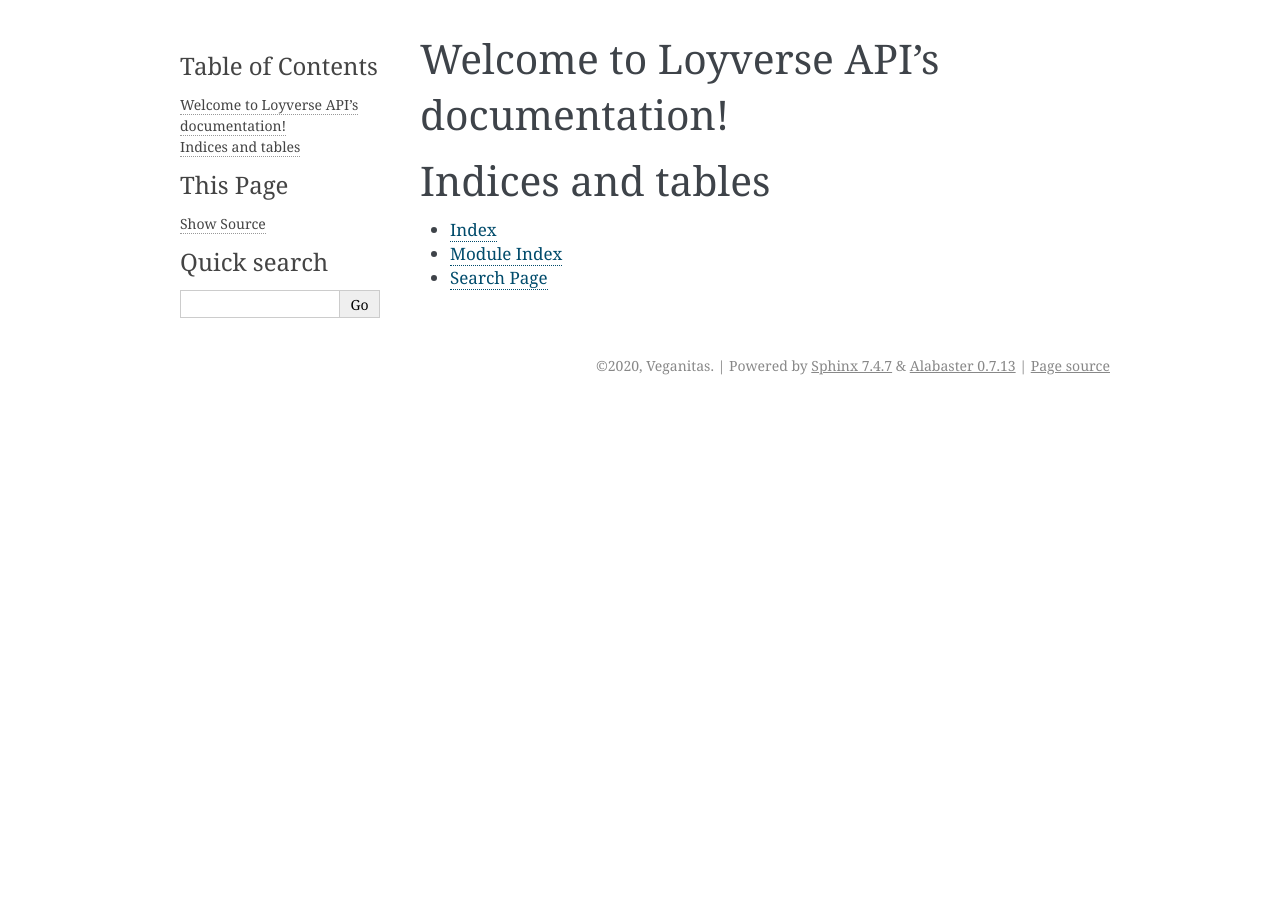
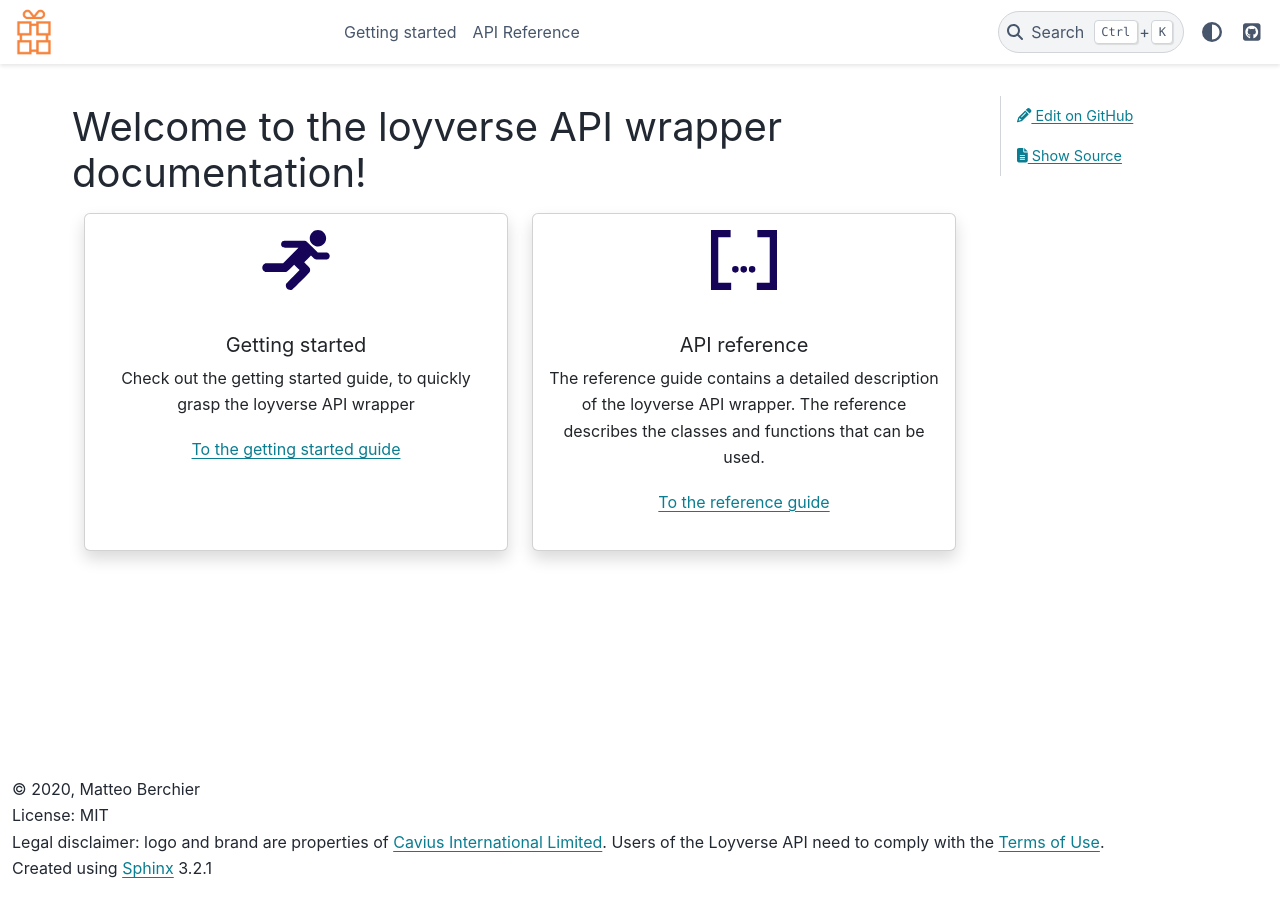
Before and after one commit to matteobe/loyverse, a Sphinx documentation site: the page built from docs/source/index.rst, in a window 1280 px wide. Built offline with Sphinx 7.4.7 and the PyData theme 0.15.4, drawn with Linux system fonts in a browser that asks for light colours.

Commit message:
First stab at documentation prior to release on pypi

```diff
--- /dev/null
+++ b/docs/source/_templates/layout.html
@@ -0,0 +1,15 @@
+{% extends 'pydata_sphinx_theme/layout.html' %}
+
+{% block footer %}
+<footer class="footer mt-5 mt-md-0">
+<div class="container">
+        <p>
+        &#169; {{ copyright }}<br>
+        License: MIT<br>
+        Legal disclaimer: logo and brand are properties of <a href="http://loyverse.com">Cavius International Limited</a>.
+        Users of the Loyverse API need to comply with the <a href="https://loyverse.com/terms-use">Terms of Use</a>.<br>
+        Created using <a href="http://sphinx-doc.org/">Sphinx</a> 3.2.1<br>
+        </p>
+</div>
+</footer>
+{% endblock %}
--- a/docs/source/conf.py
+++ b/docs/source/conf.py
@@ -4,34 +4,36 @@
 # list see the documentation:
 # https://www.sphinx-doc.org/en/master/usage/configuration.html
 
-# -- Path setup --------------------------------------------------------------
-
-# If extensions (or modules to document with autodoc) are in another directory,
-# add these directories to sys.path here. If the directory is relative to the
-# documentation root, use os.path.abspath to make it absolute, like shown here.
-#
-# import os
-# import sys
-# sys.path.insert(0, os.path.abspath('.'))
+# Path setup -----------------------------------------------------------------
+import os
+import sys
+sys.path.insert(0, os.path.abspath('../..'))
 
 
-# -- Project information -----------------------------------------------------
-
-project = 'Loyverse API'
-copyright = '2020, Veganitas'
-author = 'Veganitas'
+# Project information --------------------------------------------------------
+project = 'loyverse'
+copyright = '2020, Matteo Berchier'
+author = 'Matteo Berchier'
 
 # The full version, including alpha/beta/rc tags
-release = '0.1'
+release = '0.0.1'
 
 
-# -- General configuration ---------------------------------------------------
+# General configuration ------------------------------------------------------
+# Extensions
+extensions = [
+    'sphinx.ext.autosummary',
+    'sphinx.ext.autodoc',
+    'sphinx.ext.napoleon',
+]
 
-# Add any Sphinx extension module names here, as strings. They can be
-# extensions coming with Sphinx (named 'sphinx.ext.*') or your custom
-# ones.
-extensions = [
-]
+# Autodoc configurations
+autoclass_content = 'class'
+
+# Napoleon configurations
+napoleon_google_docstring = True
+napoleon_numpy_docstring = True
+napoleon_use_admonition_for_examples = False
 
 # Add any paths that contain templates here, relative to this directory.
 templates_path = ['_templates']
@@ -39,17 +41,40 @@ templates_path = ['_templates']
 # List of patterns, relative to source directory, that match files and
 # directories to ignore when looking for source files.
 # This pattern also affects html_static_path and html_extra_path.
-exclude_patterns = []
+exclude_patterns = [
+    '**.ipynb_checkpoints',
+    '**.ipynb',
+    'tests',
+]
 
 
-# -- Options for HTML output -------------------------------------------------
-
-# The theme to use for HTML and HTML Help pages.  See the documentation for
-# a list of builtin themes.
-#
-html_theme = 'alabaster'
+# HTML output options -----------------------------------------------------
+# HTML theme
+html_theme = 'pydata_sphinx_theme'
 
 # Add any paths that contain custom static files (such as style sheets) here,
 # relative to this directory. They are copied after the builtin static files,
 # so a file named "default.css" will overwrite the builtin "default.css".
 html_static_path = ['_static']
+
+# HTML Configuration of pydata_sphinx_theme ---------------------------------
+html_logo = '_static/loyverse.png'
+html_favicon = '_static/favicon.ico'
+
+html_context = {
+    'github_user': 'matteobe',
+    'github_repo': 'loyverse',
+    'github_version': 'master',
+    'doc_path': 'docs/'
+}
+
+# HTML theme options --------------------------------------------------------
+html_theme_options = {
+    'github_url': 'https://github.com/matteobe/loyverse',
+    'show_prev_next': False,
+    'use_edit_page_button': True,
+    'search_bar_text': 'Search the documentation...',
+}
+
+# If false, no module index is generated.
+html_use_modindex = True
--- a/docs/source/index.rst
+++ b/docs/source/index.rst
@@ -1,20 +1,57 @@
-.. Loyverse API documentation master file, created by
-   sphinx-quickstart on Tue Oct 13 00:52:22 2020.
-   You can adapt this file completely to your liking, but it should at least
-   contain the root `toctree` directive.
+:notoc:
 
-Welcome to Loyverse API's documentation!
-========================================
+Welcome to the loyverse API wrapper documentation!
+===================================================
+
+.. TODO: Make string substitution work with custom variables defined in the config file
+.. Project: |project|
+
+.. Getting started
+.. raw:: html
+
+    <div class="container">
+        <div class="row">
+            <div class="col-lg-6 col-md-6 col-sm-6 col-xs-12 d-flex">
+                <div class="card text-center intro-card shadow">
+                <div class="card-body flex-fill">
+                    <img src="_static/getting_started.svg" class="card-img-top" alt="Getting started" height="60">
+                    <h5 class="card-title">Getting started</h5>
+                    <p class="card-text">Check out the getting started guide, to quickly grasp the loyverse API wrapper</p>
+
+.. TODO: Fix the custom-buttom and image position in landing page.
+.. container:: custom-button
+
+    :ref:`To the getting started guide<getting_started>`
+
+.. API reference
+.. raw:: html
+
+                </div>
+                </div>
+            </div>
+            <div class="col-lg-6 col-md-6 col-sm-6 col-xs-12 d-flex">
+                <div class="card text-center intro-card shadow">
+                <div class="card-body flex-fill">
+                    <img src="_static/api.svg" class="card-img-bottom" alt="API reference" height="60">
+                    <h5 class="card-title">API reference</h5>
+                    <p class="card-text">The reference guide contains a detailed description of the loyverse API
+                        wrapper. The reference describes the classes and functions that can be used.</p>
+
+.. container:: custom-button
+
+    :ref:`To the reference guide<api>`
+
+.. raw:: html
+
+                </div>
+                </div>
+            </div>
+        </div>
+    </div>
 
 .. toctree::
-   :maxdepth: 2
-   :caption: Contents:
+    :maxdepth: 3
+    :hidden:
 
-
-
-Indices and tables
-==================
-
-* :ref:`genindex`
-* :ref:`modindex`
-* :ref:`search`
+    getting_started/index
+    reference/index
--- /dev/null
+++ b/docs/source/reference/client.rst
@@ -0,0 +1,6 @@
+Client
+------
+.. automodule:: loyverse.client
+
+.. autoclass:: Client
+    :members:
--- /dev/null
+++ b/docs/source/reference/customers.rst
@@ -0,0 +1,6 @@
+Customers
+---------
+.. automodule:: loyverse.endpoints.customers
+
+.. autoclass:: Customers
+    :members:
--- /dev/null
+++ b/docs/source/reference/receipts.rst
@@ -0,0 +1,6 @@
+Receipts
+---------
+.. automodule:: loyverse.endpoints.receipts
+
+.. autoclass:: Receipts
+    :members:
```
Also changed, not shown: docs/source/getting_started/index.rst (added, +52 -0 lines), docs/source/reference/index.rst (added, +16 -0 lines), docs/source/_static/api.svg (added), docs/source/_static/documentation.svg (added), docs/source/_static/favicon.ico (added), docs/source/_static/getting_started.svg (added), docs/source/_static/loyverse.png (added), 6 other files.
